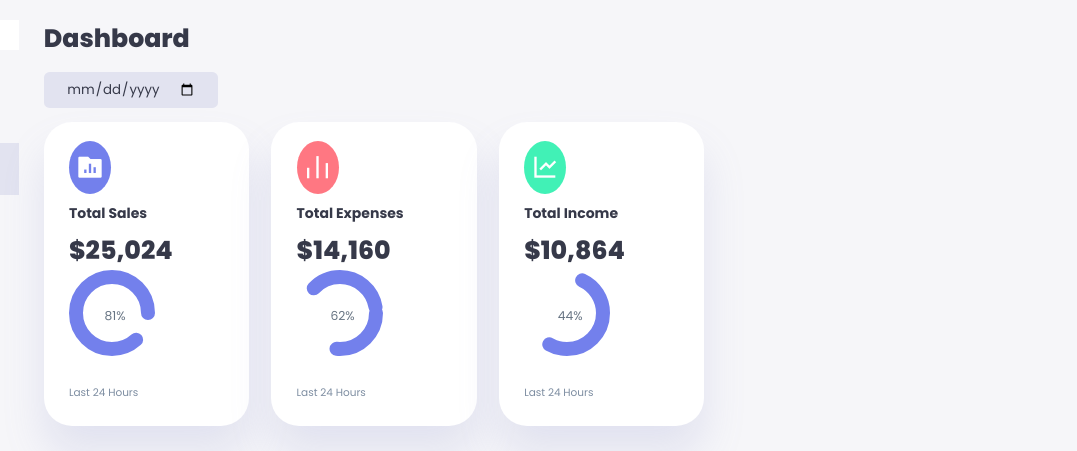
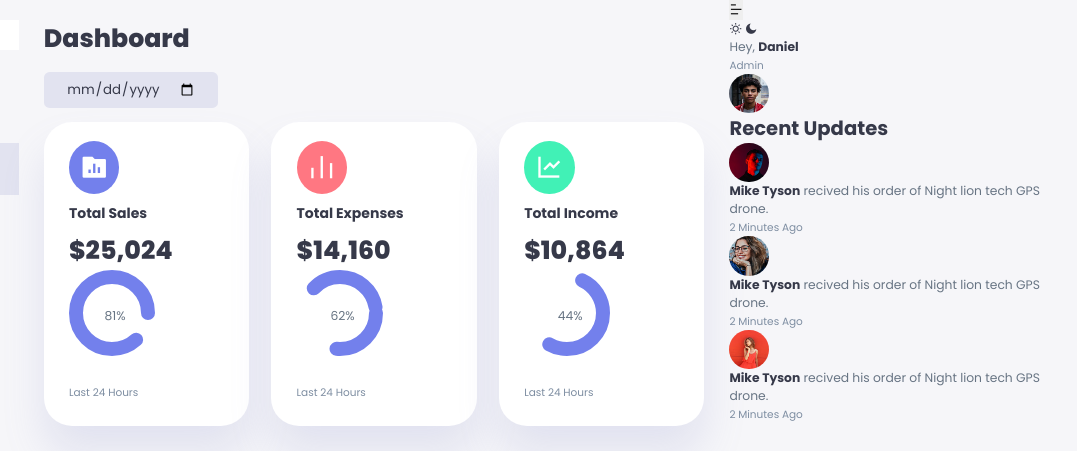
Before and after one commit to Shabnam-Fatma/project11, a plain HTML site: page index.html in a window 1280 px wide. Shown: the top 451 px of the page, 203-1280 px from the left. Drawn offline with nearby package versions, Linux system fonts and the light colour scheme.

Commit message:
added more things

```diff
--- a/index.html
+++ b/index.html
@@ -184,7 +184,62 @@
           <a href="#">Show All</a>
         </div>
       </main>
+      <!-- End Of Main -->
+      <div class="right">
+        <div class="top">
+          <button id="menu-btn">
+            <i class="ri-bar-chart-horizontal-line"></i>
+          </button>
+          <div class="theme-toggler">
+            <i class="ri-sun-line"></i>
+            <i class="ri-moon-fill"></i>
+          </div>
+          <div class="profile">
+            <div class="info">
+              <p>Hey, <b>Daniel</b></p>
+              <small class="text-muted">Admin</small>
+            </div>
+            <div class="profile-photo">
+              <img src="images/profile-1.jpg" alt="" />
+            </div>
+          </div>
+        </div>
+        <!-- End Of Top -->
+         <div class="recent-updates">
+            <h2>Recent Updates</h2>
+            <div class="updates">
+                <div class="updates">
+                    <div class="profile-photo">
+                        <img src="images/profile-2.jpg" alt="">
+                    </div>
+                    <div class="message">
+                        <p><b>Mike Tyson</b> recived his order of Night lion tech GPS drone.</p>
+                        <small class="text-muted">2 Minutes Ago</small>
+                    </div>
+                </div>
+                <div class="updates">
+                    <div class="profile-photo">
+                        <img src="images/profile-3.jpg" alt="">
+                    </div>
+                    <div class="message">
+                        <p><b>Mike Tyson</b> recived his order of Night lion tech GPS drone.</p>
+                        <small class="text-muted">2 Minutes Ago</small>
+                    </div>
+                </div>
+                <div class="updates">
+                    <div class="profile-photo">
+                        <img src="images/profile-4.jpg" alt="">
+                    </div>
+                    <div class="message">
+                        <p><b>Mike Tyson</b> recived his order of Night lion tech GPS drone.</p>
+                        <small class="text-muted">2 Minutes Ago</small>
+                    </div>
+                </div>
+            </div>
+         </div>
+      </div>
     </div>
     <script src="script.js"></script>
   </body>
 </html>
+<!-- 51:36 -->
--- a/style.css
+++ b/style.css
@@ -263,7 +263,7 @@ main .insights > div:hover {
 
 main .insights > div span {
   background: var(--color-primary);
-  padding: 0.5rem;
+  padding: 0.5rem 0.8rem;
   border-radius: 50%;
   color: var(--color-white);
   font-size: 2rem;
```
